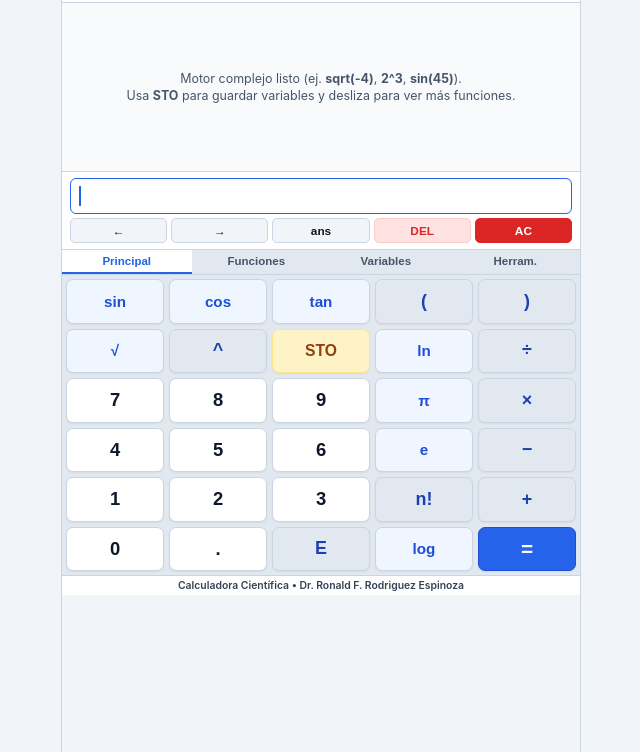
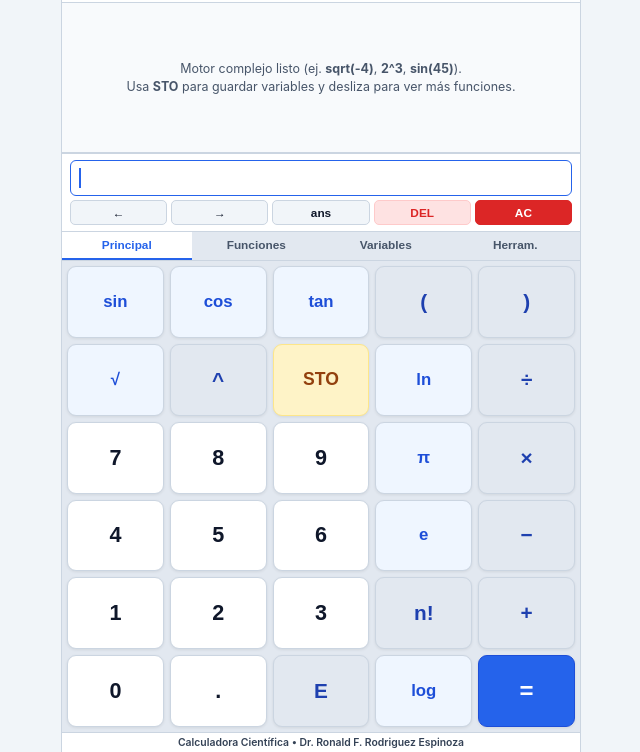
Before and after one commit to Capablanca23/Capablanca23.github.io, a plain HTML site: page calculadora/index.html in a window 1280 px wide. Shown: the part 48-800 px from the top of the page, without its empty margins (319-959 px from the left). Drawn offline with Linux system fonts and the light colour scheme.

Commit message:
Update index.html

```diff
--- a/calculadora/index.html
+++ b/calculadora/index.html
@@ -60,6 +60,7 @@
       border-left: 1px solid var(--border);
       border-right: 1px solid var(--border);
       position: relative;
+      overflow: hidden;
     }
 
     /* Cabecera compacta */
@@ -143,17 +144,17 @@
       font-weight: 700;
     }
 
-    /* Consola de Historial: ahora muestra aprox. 3 tarjetas visibles */
+    /* HISTORIAL: ALTURA FIJA PEQUEÑA (solo ~3 tarjetas visibles) */
     .history-panel {
-      flex: 1 1 auto;
-      min-height: 0;
-      max-height: 168px; /* ~3 tarjetas visibles (56px por tarjeta aprox.) */
+      flex: 0 0 auto;          /* NO se expande ni se encoge */
+      height: 150px;           /* altura fija para ~3 tarjetas */
       overflow-y: auto;
       padding: 6px 8px;
       display: flex;
       flex-direction: column;
       gap: 6px;
       background: #f8fafc;
+      border-bottom: 1px solid var(--border);
     }
 
     .history-empty {
@@ -242,7 +243,7 @@
       color: #1d4ed8;
     }
 
-    /* Pantalla de Entrada con Alto Contraste y Cursor Funcional */
+    /* Pantalla de Entrada */
     .display-box {
       background: var(--bg-card);
       border-top: 1px solid var(--border);
@@ -330,7 +331,7 @@
       border-color: #dc2626;
     }
 
-    /* Pestañas con soporte Swipe */
+    /* Pestañas */
     .tabs-header {
       display: grid;
       grid-template-columns: repeat(4, 1fr);
@@ -340,8 +341,8 @@
     }
 
     .tab-btn {
-      padding: 5px 2px;
-      font-size: 0.72rem;
+      padding: 6px 2px;
+      font-size: 0.74rem;
       font-weight: 700;
       border: none;
       background: transparent;
@@ -356,12 +357,12 @@
       border-bottom-color: var(--accent);
     }
 
-    /* ALTURA AMPLIADA del área de teclado (antes 226px) */
+    /* TECLADO: SE EXPANDE PARA OCUPAR TODO EL ESPACIO RESTANTE */
     .swipe-viewport {
-      height: 300px;
-      flex-shrink: 0;
+      flex: 1 1 auto;
+      min-height: 0;
       background: #e2e8f0;
-      padding: 4px;
+      padding: 5px;
       touch-action: pan-y;
       overflow: hidden;
     }
@@ -376,12 +377,11 @@
       flex-direction: column;
     }
 
-    /* Teclado Principal y Funciones ocupan el 100% de la altura ampliada */
     .keypad-grid {
       display: grid;
       grid-template-columns: repeat(5, 1fr);
       grid-template-rows: repeat(6, 1fr);
-      gap: 5px;
+      gap: 6px;
       height: 100%;
     }
 
@@ -389,37 +389,38 @@
       grid-template-rows: repeat(5, 1fr);
     }
 
+    /* BOTONES MÁS GRANDES */
     .key {
       height: 100%;
-      border-radius: 7px;
+      border-radius: 9px;
       border: 1px solid var(--border);
       background: var(--bg-key);
       color: #0f172a;
-      font-size: 1.15rem;
+      font-size: 1.35rem;
       font-weight: 700;
       cursor: pointer;
       display: flex;
       align-items: center;
       justify-content: center;
-      box-shadow: 0 1px 2px rgba(0,0,0,0.06);
+      box-shadow: 0 1px 3px rgba(0,0,0,0.08);
     }
 
     .key:active {
-      transform: scale(0.97);
+      transform: scale(0.96);
       background: #f1f5f9;
     }
 
     .key.op {
       background: var(--bg-key-op);
       color: var(--text-op);
-      font-size: 1.12rem;
+      font-size: 1.3rem;
       font-weight: 800;
     }
 
     .key.fn {
       background: var(--bg-key-fn);
       color: #1d4ed8;
-      font-size: 0.95rem;
+      font-size: 1.05rem;
       font-weight: 700;
     }
 
@@ -427,7 +428,7 @@
       background: var(--bg-key-sto);
       color: var(--text-sto);
       border-color: #fde68a;
-      font-size: 0.98rem;
+      font-size: 1.1rem;
       font-weight: 800;
     }
 
@@ -435,11 +436,11 @@
       background: var(--bg-key-eq);
       color: #ffffff;
       border-color: #1d4ed8;
-      font-size: 1.3rem;
+      font-size: 1.5rem;
       font-weight: 800;
     }
 
-    /* Pestañas Variables y Herramientas ocupan el mismo 100% de altura ampliada */
+    /* Paneles Variables y Herramientas ocupan todo el alto disponible */
     .panel-scroll {
       height: 100%;
       overflow-y: auto;
@@ -461,8 +462,8 @@
     .var-input {
       flex: 1;
       min-width: 0;
-      padding: 6px 8px;
-      font-size: 0.82rem;
+      padding: 7px 9px;
+      font-size: 0.88rem;
       font-weight: 600;
       color: #0f172a;
       border: 1px solid #94a3b8;
@@ -471,7 +472,7 @@
     }
 
     .section-subtitle {
-      font-size: 0.72rem;
+      font-size: 0.74rem;
       font-weight: 800;
       color: #334155;
       text-transform: uppercase;
@@ -488,11 +489,11 @@
       display: flex;
       justify-content: space-between;
       align-items: center;
-      padding: 6px 8px;
+      padding: 7px 9px;
       background: #f8fafc;
       border: 1px solid #cbd5e1;
       border-radius: 5px;
-      font-size: 0.8rem;
+      font-size: 0.85rem;
       color: #0f172a;
     }
 
@@ -517,7 +518,7 @@
       display: flex;
       flex-direction: column;
       gap: 8px;
-      font-size: 0.8rem;
+      font-size: 0.85rem;
       color: #0f172a;
     }
 
@@ -538,7 +539,7 @@
       flex-shrink: 0;
     }
 
-    /* Modal rápido para botón STO */
+    /* Modal STO */
     .modal-backdrop {
       position: absolute;
       inset: 0;
@@ -634,7 +635,7 @@
       </div>
     </header>
 
-    <!-- Consola de Resultados e Historial (solo 3 visibles) -->
+    <!-- HISTORIAL: altura fija pequeña, solo 3 visibles -->
     <div id="historyPanel" class="history-panel">
       <div class="history-empty">
         Motor complejo listo (ej. <b>sqrt(-4)</b>, <b>2^3</b>, <b>sin(45)</b>).<br/>
@@ -642,7 +643,7 @@
       </div>
     </div>
 
-    <!-- Pantalla de Edición con Alto Contraste y Cursor Real -->
+    <!-- Pantalla de Edición -->
     <div class="display-box">
       <div id="customDisplay" class="custom-input-wrapper" onclick="handleDisplayClick(event)"></div>
       <div class="nav-strip">
@@ -654,7 +655,7 @@
       </div>
     </div>
 
-    <!-- Navegación de Pestañas -->
+    <!-- Pestañas -->
     <div class="tabs-header">
       <button class="tab-btn active" data-tab="0" onclick="switchTab(0)">Principal</button>
       <button class="tab-btn" data-tab="1" onclick="switchTab(1)">Funciones</button>
@@ -662,7 +663,7 @@
       <button class="tab-btn" data-tab="3" onclick="switchTab(3)">Herram.</button>
     </div>
 
-    <!-- Contenedor Deslizable con Altura Ampliada -->
+    <!-- TECLADO: se expande a todo el espacio restante -->
     <div id="swipeArea" class="swipe-viewport">
       <!-- Pestaña 0: Teclado Principal -->
       <div class="tab-pane active" id="pane-0">
@@ -705,7 +706,7 @@
         </div>
       </div>
 
-      <!-- Pestaña 1: Funciones Científicas y Complejas -->
+      <!-- Pestaña 1: Funciones -->
       <div class="tab-pane" id="pane-1">
         <div class="keypad-grid fn-grid">
           <button class="key fn" onclick="insertToken('asin(')">asin</button>
@@ -740,7 +741,7 @@
         </div>
       </div>
 
-      <!-- Pestaña 2: Variables de Usuario y Constantes Físicas -->
+      <!-- Pestaña 2: Variables -->
       <div class="tab-pane" id="pane-2">
         <div class="panel-scroll">
           <div class="var-form">
@@ -799,7 +800,7 @@
       Calculadora Científica • Dr. Ronald F. Rodriguez Espinoza
     </footer>
 
-    <!-- Modal rápido para guardar variable (STO) -->
+    <!-- Modal STO -->
     <div id="stoModal" class="modal-backdrop" onclick="closeStoModal(event)">
       <div class="modal-card" onclick="event.stopPropagation()">
         <div class="modal-title">Guardar Variable (STO)</div>
@@ -818,7 +819,7 @@
 
   <script>
     /* ============================================================
-       1. MOTOR DE NÚMEROS COMPLEJOS (Réplica de Complex.java)
+       1. MOTOR DE NÚMEROS COMPLEJOS
        ============================================================ */
     class Complex {
       constructor(re = 0, im = 0) {
@@ -944,7 +945,7 @@
     }
 
     /* ============================================================
-       2. ESTADO Y CONSTANTES DEL SISTEMA
+       2. ESTADO Y CONSTANTES
        ============================================================ */
     const SYSTEM_CONSTANTS = [
       { sym: "pi", label: "π (Pi)", val: new Complex(Math.PI, 0) },
@@ -1223,7 +1224,7 @@
     }
 
     /* ============================================================
-       4. PANTALLA DE ENTRADA (Escritura natural izquierda -> derecha)
+       4. PANTALLA DE ENTRADA
        ============================================================ */
     function renderDisplay() {
       const box = document.getElementById("customDisplay");
@@ -1322,7 +1323,7 @@
     }
 
     /* ============================================================
-       5. MODAL RÁPIDO STO (Guardar Variable desde teclado principal)
+       5. MODAL STO
        ============================================================ */
     function openStoModal() {
       const modal = document.getElementById("stoModal");
@@ -1366,7 +1367,7 @@
     }
 
     /* ============================================================
-       6. HISTORIAL AUTOMÁTICO + RESPALDO EN ARCHIVO
+       6. HISTORIAL (solo 3 visibles)
        ============================================================ */
     function renderHistory() {
       const panel = document.getElementById("historyPanel");
@@ -1378,14 +1379,12 @@
         return;
       }
 
-      // Mostrar solo los últimos 3 elementos en la interfaz
       const visibleCount = 3;
       const start = Math.max(0, state.history.length - visibleCount);
       const visibleHistory = state.history.slice(start);
 
       panel.innerHTML = "";
       visibleHistory.forEach((item) => {
-        // Obtener el índice real dentro del historial completo
         const realIdx = state.history.indexOf(item);
         const c = new Complex(item.re, item.im);
         const displayRes = formatComplex(c);
@@ -1404,7 +1403,6 @@
         `;
         panel.appendChild(card);
       });
-      // Desplazar al final para ver siempre los últimos resultados
       panel.scrollTop = panel.scrollHeight;
     }
 
@@ -1492,7 +1490,7 @@
     }
 
     /* ============================================================
-       7. GESTIÓN DE VARIABLES Y CONSTANTES
+       7. VARIABLES Y CONSTANTES
        ============================================================ */
     function saveUserVariable() {
       const name = document.getElementById("varNameInput").value.trim();
@@ -1558,7 +1556,7 @@
     }
 
     /* ============================================================
-       8. PESTAÑAS CON DESLIZAMIENTO TÁCTIL (SWIPE) Y HERRAMIENTAS
+       8. PESTAÑAS Y HERRAMIENTAS
        ============================================================ */
     function switchTab(idx) {
       state.activeTab = Math.max(0, Math.min(3, idx));
@@ -1671,7 +1669,7 @@
     }
 
     /* ============================================================
-       9. PERSISTENCIA AUTOMÁTICA AL ABRIR Y CERRAR EL HTML
+       9. PERSISTENCIA
        ============================================================ */
     function persistState() {
       try {
```
